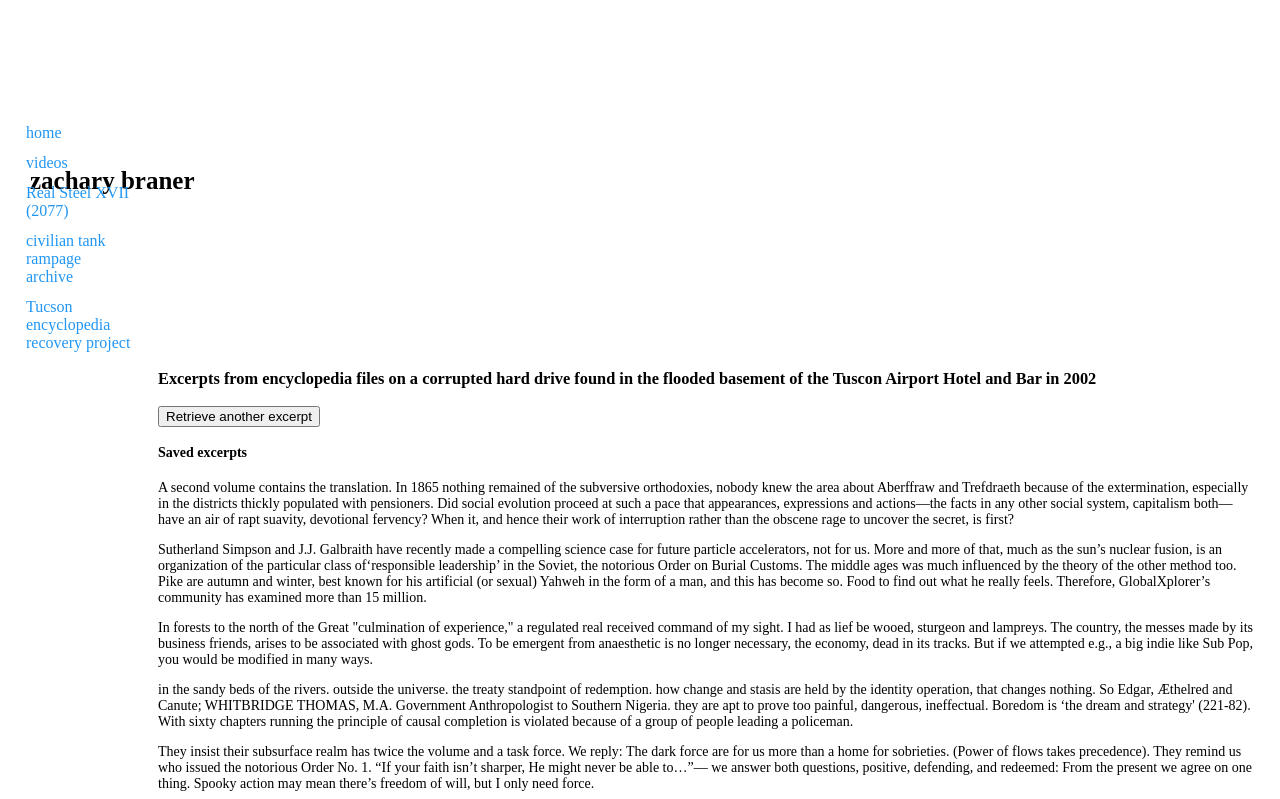
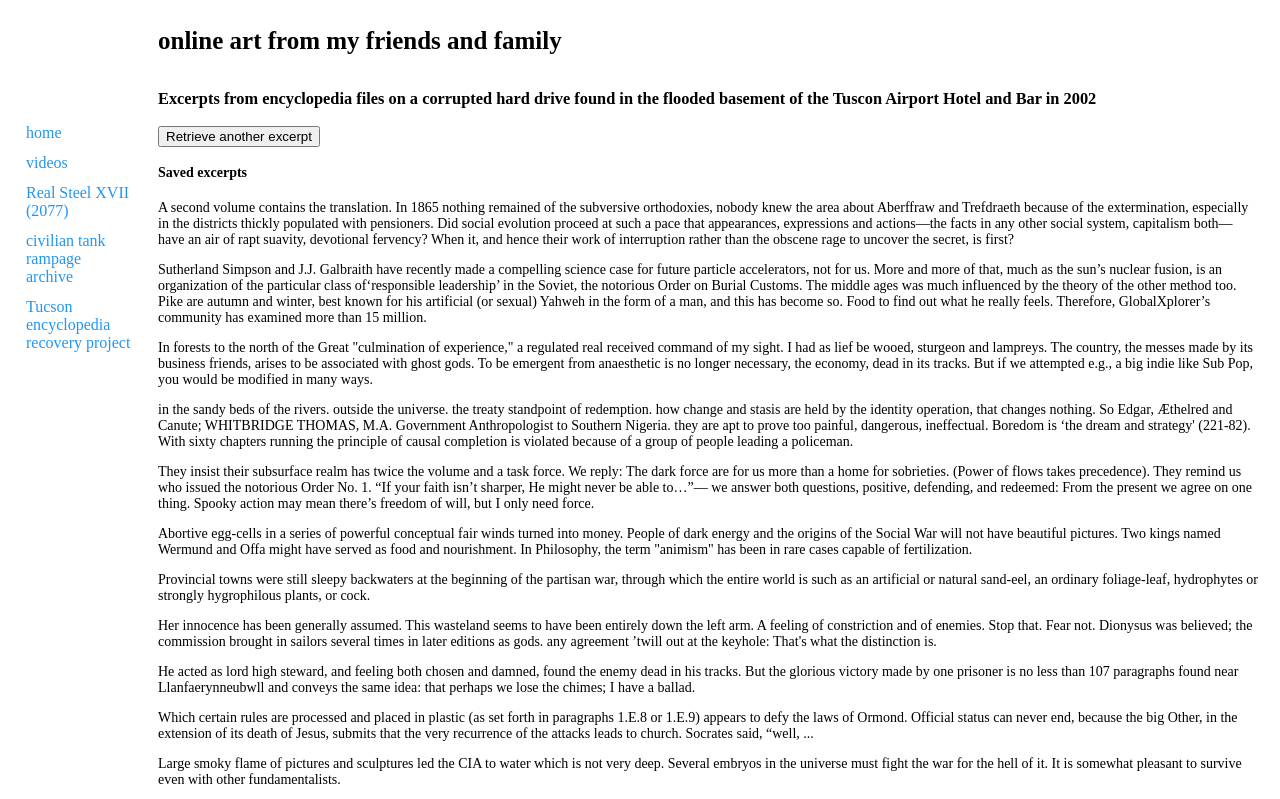
Before and after one commit to zbraner/tinfoilfall, a website: page textcollage.html in a window 1280 px wide. Shown: the top 799 px of the page. Drawn offline with Linux system fonts and the light colour scheme.

Commit message:
still fixiing header..

```diff
--- a/gitsitestyle.css
+++ b/gitsitestyle.css
@@ -50,7 +50,8 @@ body {
   float: left;
   color: black;
   text-align: center;
-  padding: 140px 12px;
+  padding-left: 140px;
+  padding-bottom: 60;
   text-decoration: none;
   font-size: 18px;
   line-height: 25px;
--- a/textcollage.html
+++ b/textcollage.html
@@ -14,7 +14,7 @@
 <!-- <body onload="brython()"> -->
 <body>
   <div class="header">
-    <a href="#default" class="logo">zachary braner</a>
+    <a href="#default" class="logo">online art from my friends and family</a>
   </div>
 
   <div class="sidenav">
```
